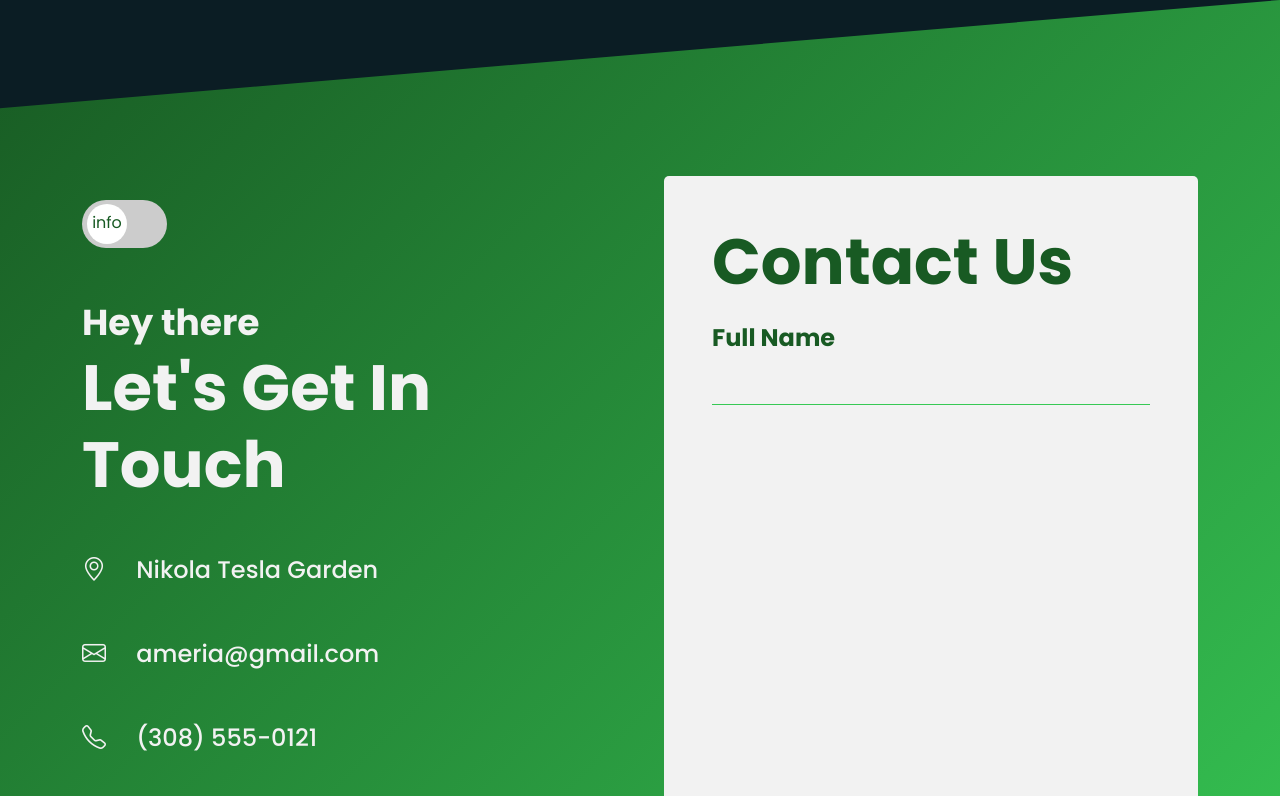
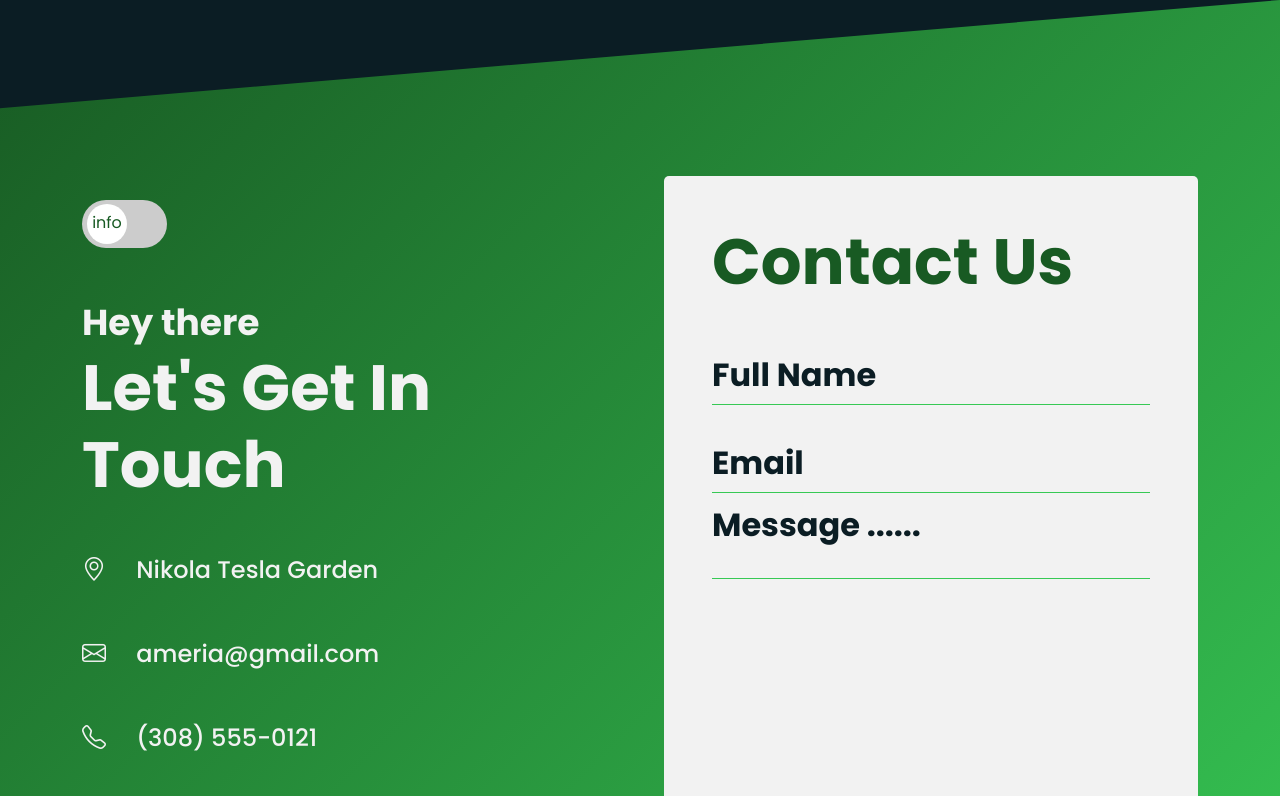
Before and after one commit to eljanrustamov/Ameria, a plain HTML site: page assets/pages/contact.html in a window 1280 px wide. Shown: the top 796 px of the page. Drawn offline with nearby package versions, Linux system fonts and the light colour scheme.

Commit message:
new input style

```diff
--- a/assets/pages/contact.html
+++ b/assets/pages/contact.html
@@ -90,10 +90,23 @@
                             <form action="">
                                 <h2 class="mb-4">Contact Us</h2>
 
-                                <div class="form-input">
-                                    <input type="text" name="name" class="pt-5">
+                                <div class="form-input mb-2">
+                                    <input type="text" name="name" class="pt-5" required>
                                     <label for="name" class="label-name">
                                         <span class="content-name">Full Name</span>
+                                    </label>
+                                </div>
+                                <div class="form-input mb-2">
+                                    <input type="text" name="email" class="pt-5" required>
+                                    <label for="email" class="label-name">
+                                        <span class="content-name">Email</span>
+                                    </label>
+                                </div>
+                                <div class="form-area mb-5">
+                                    <textarea class="" id="exampleFormControlTextarea1" rows="5" required
+                                        name="area"></textarea>
+                                    <label for="area" class="label-text">
+                                        <span class="content-text">Message ......</span>
                                     </label>
                                 </div>
 
@@ -109,9 +122,9 @@
                                     <textarea class="form-control form-element px-4" id="exampleFormControlTextarea1"
                                         rows="4" placeholder="Message ......"></textarea>
                                 </div> -->
-                                <!-- <div class="d-grid gap-2">
+                                <div class="d-grid gap-2">
                                     <button class="btn sub-btn" type="submit">Submit</button>
-                                </div> -->
+                                </div>
                             </form>
                         </div>
                     </div>
--- a/assets/scss/partials/_contact.scss
+++ b/assets/scss/partials/_contact.scss
@@ -227,7 +227,7 @@ section#contact {
                     height: 100%;
                     width: 100%;
                     border: none;
-                    // outline: none;
+                    outline: none;
                     background-color: var(--color-white);
 
                     &:focus+.label-name .content-name,
@@ -237,7 +237,8 @@ section#contact {
                         color: var(--color-primary-dark);
                     }
 
-                    &:focus+.label-name::after {
+                    &:focus+.label-name::after,
+                    &:valid+.label-name::after {
                         transform: translateX(0%);
                     }
 
@@ -270,6 +271,70 @@ section#contact {
                     .content-name {
                         position: absolute;
                         bottom: 5px;
+                        transition: all .3s ease;
+                    }
+                }
+            }
+
+            .form-area {
+                position: relative;
+                font-size: 1.5rem;
+                font-weight: bold;
+                overflow: hidden;
+
+                textarea {
+                    resize: none;
+                    height: 100%;
+                    width: 100%;
+                    border: none;
+                    outline: none;
+                    background-color: var(--color-white);
+                    vertical-align: text-bottom;
+                    padding-top: 80px;
+
+
+                    &:focus+.label-text .content-text,
+                    &:valid+.label-text .content-text {
+                        // transform: translateY(-120%);
+                        font-size: 1.5rem;
+                        color: var(--color-primary-dark);
+                    }
+
+                    &:focus+.label-text::after,
+                    &:valid+.label-text::after {
+                        transform: translatey(70%);
+                        border-bottom: 4px solid var(--color-primary-dark);
+
+                    }
+                }
+
+                .label-text {
+
+                    position: absolute;
+                    left: 0;
+                    top: 0;
+                    height: 100%;
+                    width: 100%;
+                    pointer-events: none;
+                    // border-bottom: 1px solid var(--color-primary-light);
+                    font-size: 2rem;
+                    color: var(--color-dark);
+
+                    &::after {
+                        content: "";
+                        position: absolute;
+                        height: 100%;
+                        width: 100%;
+                        border-bottom: 1px solid var(--color-primary-light);
+                        left: 0;
+                        top: -70%;
+                        // transform: translateX(-100%);
+                        transition: all .3s ease;
+                    }
+
+                    .content-text {
+                        position: absolute;
+                        top: 0;
                         transition: all .3s ease;
                     }
                 }
```
Also changed, not shown: assets/css/main.css, 1 other file.
